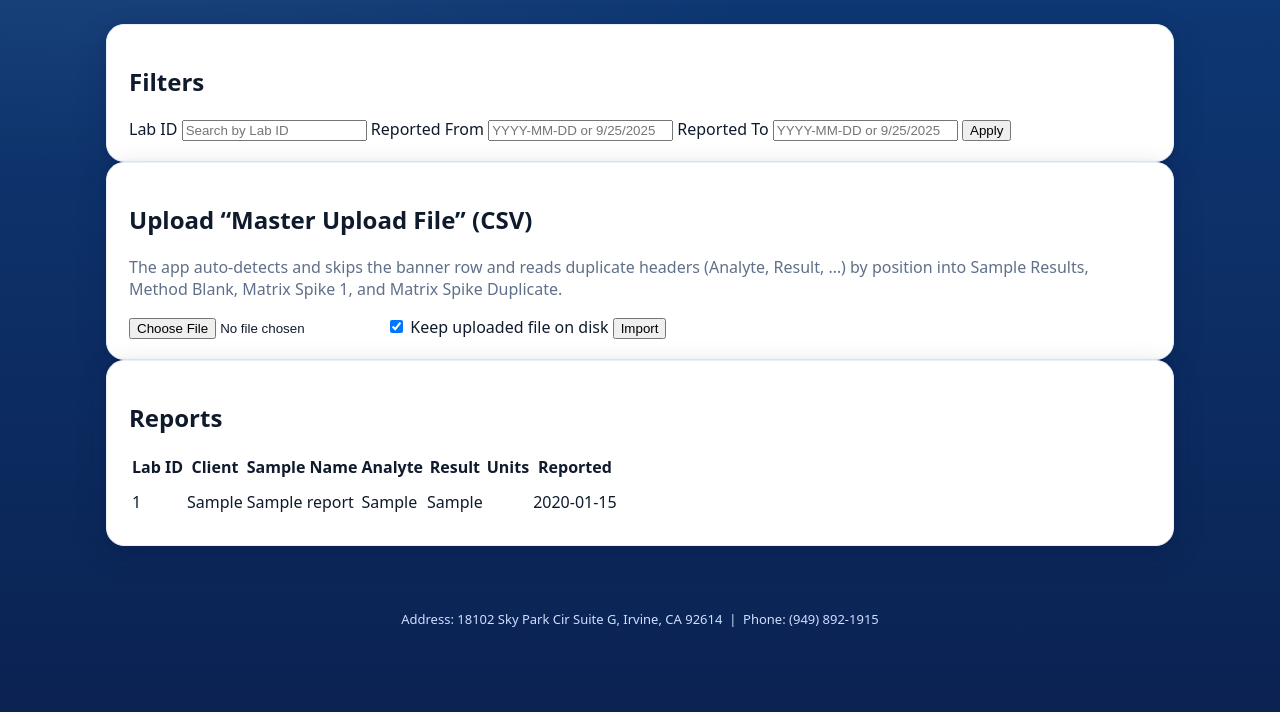
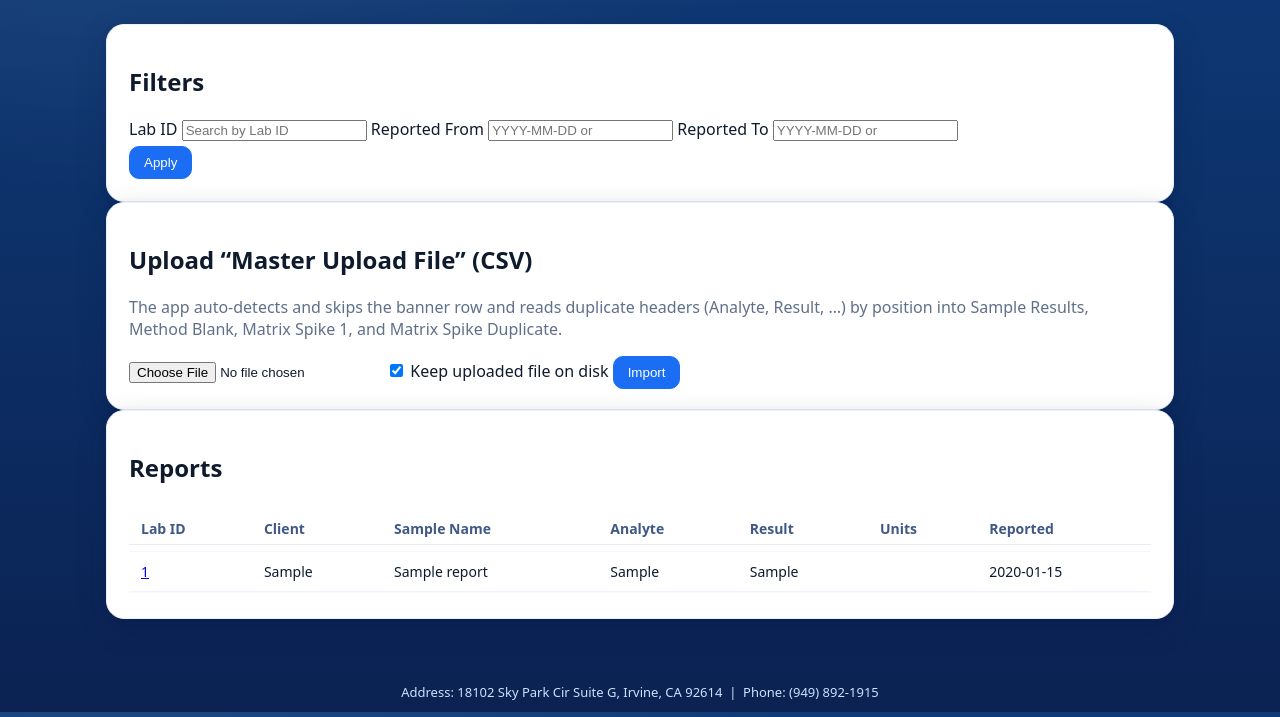
Before and after one commit to drsdass/EnviroLabs, a Flask app: page /dashboard in a window 1280 px wide. Shown: the part 88-805 px from the top of the page. Run offline with Flask 3, Linux system fonts and the light colour scheme; the visitor is signed in with stand-in values (Sample User, id 1); tables that the repository leaves empty hold one stand-in row (values such as "Sample post").

Commit message:
Update dashboard.html

```diff
--- a/templates/dashboard.html
+++ b/templates/dashboard.html
@@ -1,40 +1,46 @@
 {% extends "base.html" %}
 {% block content %}
-<div class="stack">
-  <div class="card">
-    <h2>Filters</h2>
-    <form class="row" method="GET" action="{{ url_for('dashboard') }}">
-      <label>Lab ID</label>
-      <input name="lab_id" value="{{ request.args.get('lab_id','') }}" placeholder="Search by Lab ID">
-      <label>Reported From</label>
-      <input name="start" value="{{ request.args.get('start','') }}" placeholder="YYYY-MM-DD or 9/25/2025">
-      <label>Reported To</label>
-      <input name="end" value="{{ request.args.get('end','') }}" placeholder="YYYY-MM-DD or 9/25/2025">
-      <button type="submit">Apply</button>
+
+<section class="card">
+  <h1>Filters</h1>
+  <form class="form-grid" method="get" action="{{ url_for('dashboard') }}">
+    <label>
+      <span>Lab ID</span>
+      <input class="input" type="text" name="lab_id" placeholder="Search by Lab ID" value="{{ request.args.get('lab_id','') }}">
+    </label>
+    <label>
+      <span>Reported From</span>
+      <input class="input" type="text" name="start" placeholder="YYYY-MM-DD or {{ (request.args.get('start') or '') }}">
+    </label>
+    <label>
+      <span>Reported To</span>
+      <input class="input" type="text" name="end" placeholder="YYYY-MM-DD or {{ (request.args.get('end') or '') }}">
+    </label>
+    <div class="form-actions">
+      <button class="button primary" type="submit">Apply</button>
+      <a class="button" href="{{ url_for('dashboard') }}">Clear</a>
+    </div>
   </form>
-  </div>
+</section>
 
 {% if session.get('role') == 'admin' %}
-  <div class="card">
-    <h2>Upload “Master Upload File” (CSV)</h2>
-    <p class="muted">
-      The app auto-detects and skips the banner row and reads duplicate headers
-      (Analyte, Result, …) by position into Sample Results, Method Blank, Matrix Spike 1, and Matrix Spike Duplicate.
-    </p>
-    <form class="row" method="POST" enctype="multipart/form-data" action="{{ url_for('upload_csv') }}">
-      <input type="file" name="csv_file" accept=".csv" required>
-      <label class="checkbox">
+<section class="card">
+  <h1>Upload “Master Upload File” (CSV)</h1>
+  <p class="muted">The app auto-detects and skips the banner row and reads duplicate headers (Analyte, Result, …) by position into Sample Results, Method Blank, Matrix Spike 1, and Matrix Spike Duplicate.</p>
+  <form method="post" action="{{ url_for('upload_csv') }}" enctype="multipart/form-data" class="upload-row">
+    <input class="file" type="file" name="csv_file" accept=".csv,.xlsx,.xls">
+    <label class="check">
       <input type="checkbox" name="keep_original" checked> Keep uploaded file on disk
     </label>
-      <button type="submit">Import</button>
+    <button class="button primary" type="submit">Import</button>
   </form>
-  </div>
+</section>
 {% endif %}
 
-  <div class="card">
-    <h2>Reports</h2>
+<section class="card">
+  <h1>Reports</h1>
   {% if reports %}
-    <table class="tbl">
+  <table class="table clean">
     <thead>
       <tr>
         <th>Lab ID</th>
@@ -44,27 +50,25 @@
         <th>Result</th>
         <th>Units</th>
         <th>Reported</th>
-          <th></th>
       </tr>
     </thead>
     <tbody>
       {% for r in reports %}
       <tr>
-          <td>{{ r.lab_id }}</td>
+        <td><a class="link" href="{{ url_for('report_detail', report_id=r.id) }}">{{ r.lab_id }}</a></td>
         <td>{{ r.client }}</td>
-          <td>{{ r.sample_name or '' }}</td>
-          <td>{{ r.test or '' }}</td>
-          <td>{{ r.result or '' }}</td>
-          <td>{{ r.units or '' }}</td>
-          <td>{{ r.resulted_date or '' }}</td>
-          <td><a class="button small" href="{{ url_for('report_detail', report_id=r.id) }}">Open</a></td>
+        <td>{{ r.patient_name or "" }}</td>
+        <td>{{ r.test or "" }}</td>
+        <td>{{ r.result or "" }}</td>
+        <td><!-- units not stored in DB --></td>
+        <td>{{ r.resulted_date.isoformat() if r.resulted_date else "" }}</td>
       </tr>
       {% endfor %}
     </tbody>
   </table>
   {% else %}
-      <p class="muted">No reports yet. Upload a “Master Upload File” CSV to populate reports.</p>
+    <p class="muted">No reports yet.</p>
   {% endif %}
-  </div>
-</div>
+</section>
+
 {% endblock %}
```
Lines whose indentation alone changed are shown as unchanged.
